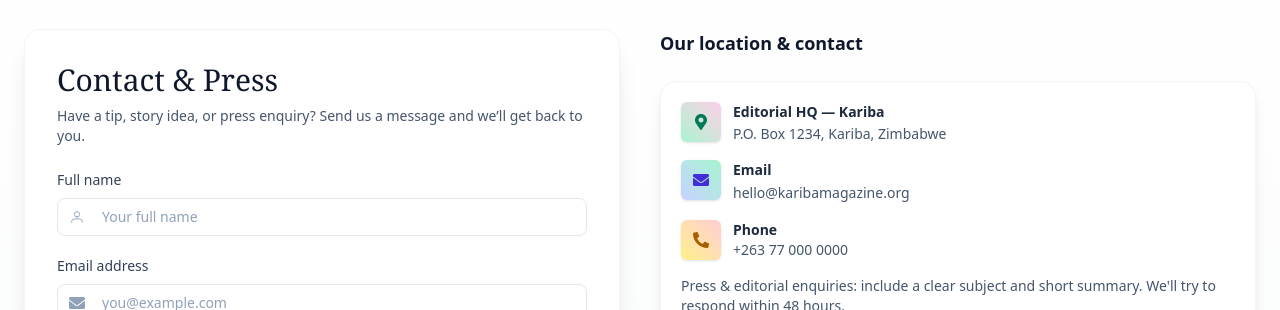
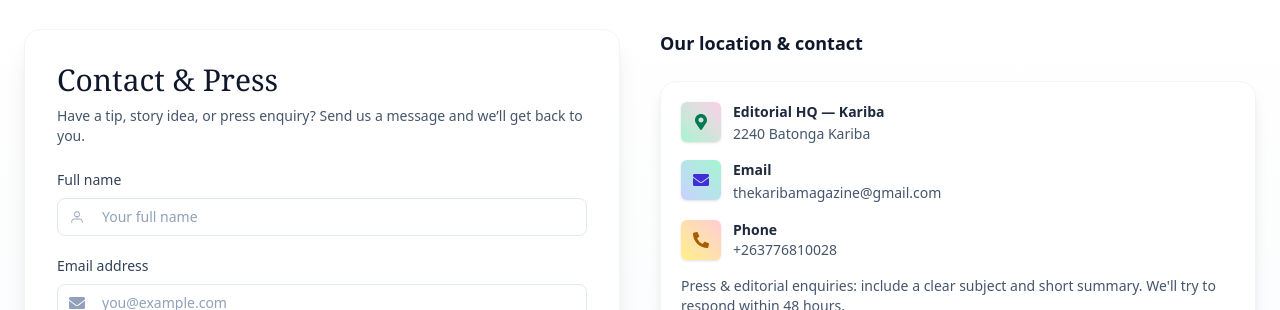
Before and after one commit to shanny-mal/G47legitart, a React (Vite) app: page / in a window 1280 px wide. Shown: the part 2640-2950 px from the top of the page. Built offline with nearby package versions, Linux system fonts and the light colour scheme; no server answers.

Commit message:
updated contact information

```diff
--- a/src/components/Contact.tsx
+++ b/src/components/Contact.tsx
@@ -78,7 +78,7 @@ const ContactInfo: React.FC = () => (
           Editorial HQ — Kariba
         </div>
         <div className="text-sm text-slate-600 dark:text-slate-400 mt-0.5">
-          P.O. Box 1234, Kariba, Zimbabwe
+          2240 Batonga Kariba
         </div>
       </div>
     </div>
@@ -95,7 +95,7 @@ const ContactInfo: React.FC = () => (
           href="mailto:hello@karibamagazine.org"
           className="text-sm text-slate-600 dark:text-slate-400 hover:underline"
         >
-          hello@karibamagazine.org
+          thekaribamagazine@gmail.com
         </a>
       </div>
     </div>
@@ -109,7 +109,7 @@ const ContactInfo: React.FC = () => (
           Phone
         </div>
         <div className="text-sm text-slate-600 dark:text-slate-400">
-          +263 77 000 0000
+          +263776810028
         </div>
       </div>
     </div>
```
